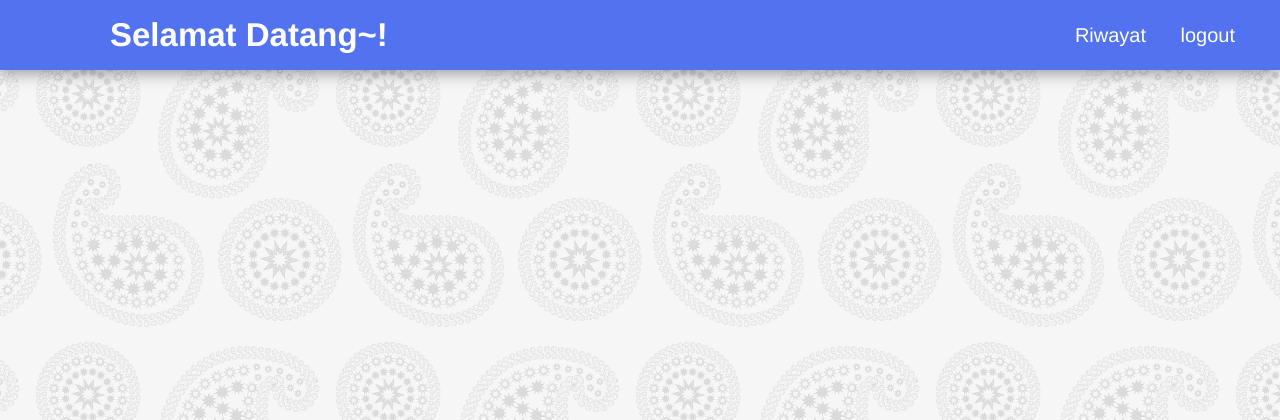
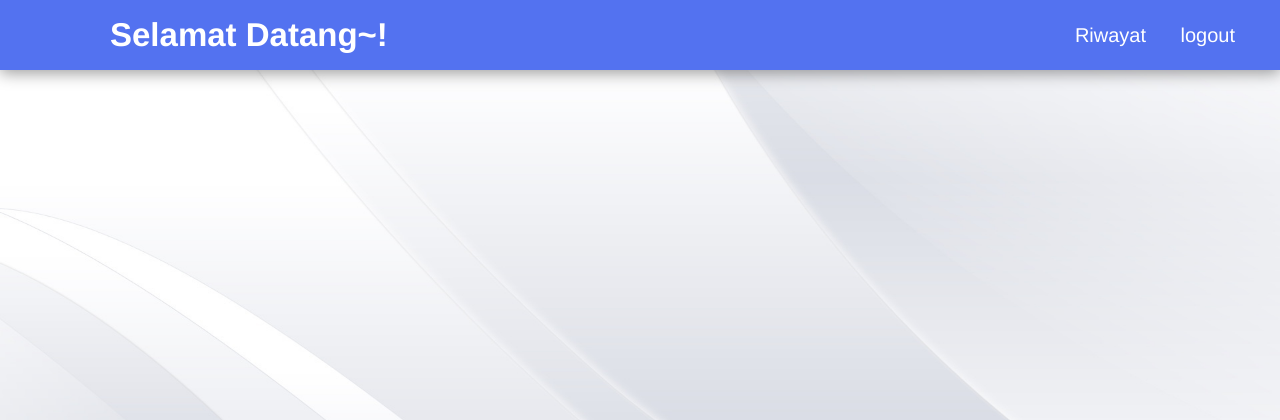
Before and after one commit to LinggaKaindra/Pembayaran-SPP, a PHP site: page / in a window 1280 px wide. Shown: the top 420 px of the page. Run offline with PHP 8.4, Linux system fonts and the light colour scheme.

Commit message:
Update IndexNavbarStyle.css

```diff
--- a/Payment/IndexNavbarStyle.css
+++ b/Payment/IndexNavbarStyle.css
@@ -5,7 +5,8 @@
     text-decoration: none;
   }
   body{
-    background-image: url("paisley.png");
+    background-image: url("White-Abstract-Computer-Wallpaper.jpg");
+    background-size: cover ;
     font-family: helvetica;
     overflow: hidden;
     user-select: none;
@@ -31,7 +32,7 @@
   }
   nav ul li a{
     color: white;
-    /* display: block; */
+    display: block;
     padding: 0 15px;
     line-height: 70px;
     font-size: 20px;
```
